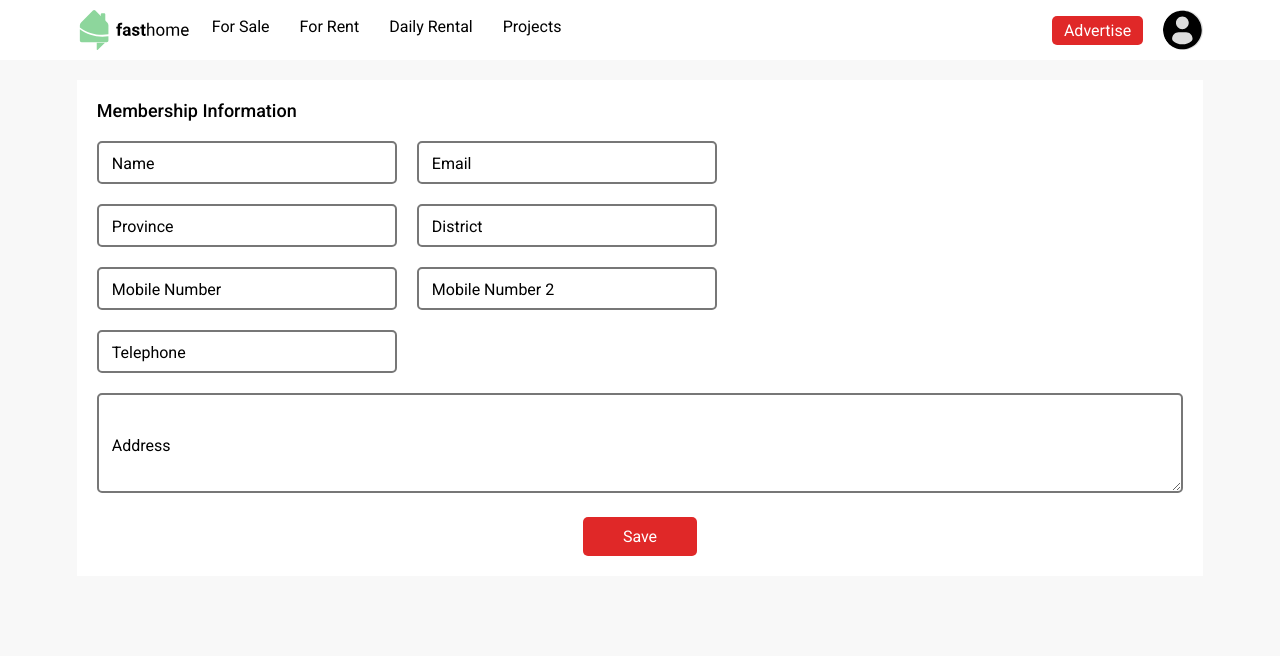
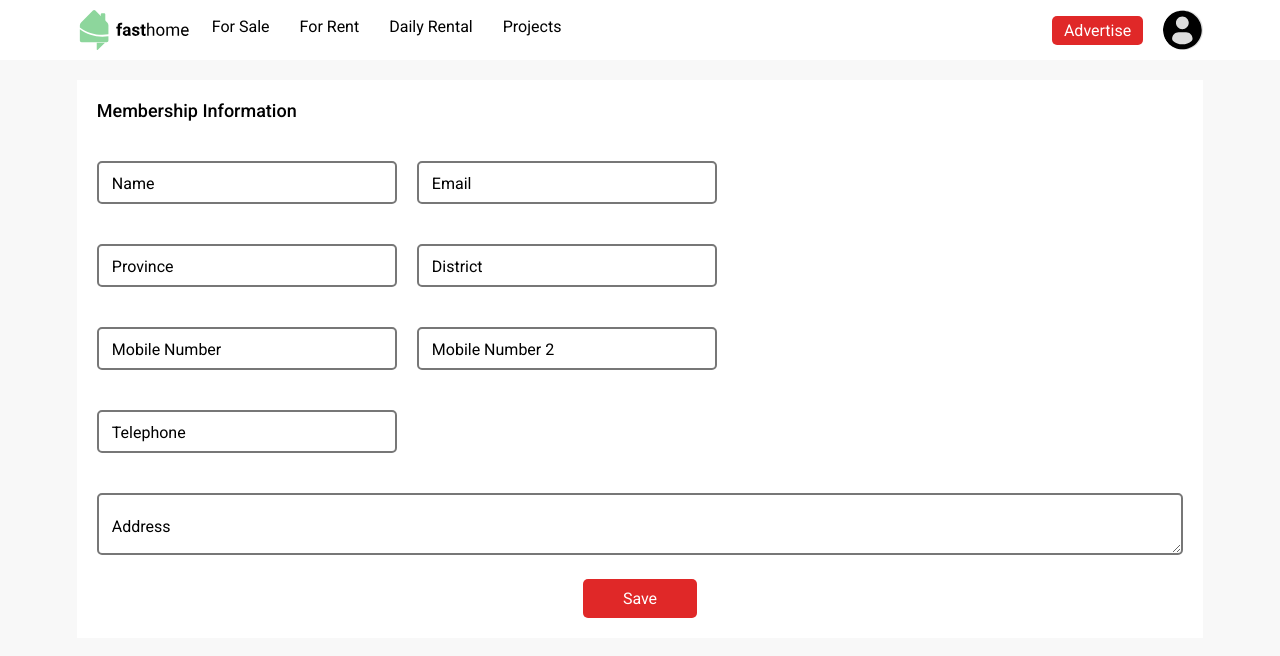
Before and after one commit to baron102/ADManagement, a Next.js app: page /profile-information in a window 1280 px wide. Shown: the top 656 px of the page. Built offline with nearby package versions, Linux system fonts and the light colour scheme; no server answers.

Commit message:
implementing formik on profile information page

```diff
--- a/pages/profile-information.tsx
+++ b/pages/profile-information.tsx
@@ -1,199 +1,107 @@
-import React, { useReducer, useEffect } from 'react';
+import React from 'react';
 import * as C from '../app/styles/profileInformation';
 import { Header } from '../app/patterns/Header';
-import { Input } from '../app/components/Input';
 import { Button } from '../app/components/Button';
 import useAuth from '../app/hooks/useAuth';
+import { Formik } from 'formik';
+import { FormikInput } from '../app/components/FormikInput';
 
-enum ActionType {
-    UPDATE_NAME = 'update_name',
-    UPDATE_EMAIL = 'update_email',
-    UPDATE_PROVINCE = 'update_province',
-    UPDATE_DISTRICT = 'update_ditrict',
-    UPDATE_MOBILE_NUMBER = 'update_mobile_number',
-    UPDATE_MOBILE_NUMBER2 = 'update_mobile_number2',
-    UPDATE_TELEPHONE = 'update_telephone',
-    UPDATE_ADDRESS = 'update_address'
+export default function ProfileInformation() {
+    const { user } = useAuth();
+
+    const initialValues = {
+        name: user?.displayName ?? '',
+        email: user?.email ?? '',
+        province: user?.province ?? '',
+        district: user?.district ?? '',
+        mobileNumber: user?.mobileNumber ?? '',
+        mobileNumber2: user?.mobileNumber2 ?? '',
+        telephone: user?.telephone ?? '',
+        address: user?.address ?? ''
     }
 
-type StateType = {
-    name: string;
-    email: string;
-    province: string;
-    district: string;
-    mobileNumber: string;
-    mobileNumber2: string;
-    telephone: string;
-    address: string;
+    function onSubmit() {
+        console.log('SUBMIT');
     }
-
-type Action = {
-    type: ActionType;
-    payload: string;
-}
-
-function reducer(state: StateType, action: Action) {
-    switch (action.type) {
-        case ActionType.UPDATE_NAME:
-            return {
-                ...state,
-                name: action.payload
-            };
-        case ActionType.UPDATE_EMAIL:
-            return {
-                ...state,
-                email: action.payload
-            };
-        case ActionType.UPDATE_PROVINCE:
-            return {
-                ...state,
-                province: action.payload
-            };
-        case ActionType.UPDATE_DISTRICT:
-            return {
-                ...state,
-                district: action.payload
-            };
-        case ActionType.UPDATE_MOBILE_NUMBER:
-            return {
-                ...state,
-                mobileNumber: action.payload
-            };
-        case ActionType.UPDATE_MOBILE_NUMBER2:
-            return {
-                ...state,
-                mobileNumber2: action.payload
-            };
-        case ActionType.UPDATE_TELEPHONE:
-            return {
-                ...state,
-                telephone: action.payload
-            };
-        case ActionType.UPDATE_ADDRESS:
-            return {
-                ...state,
-                address: action.payload
-            };
-        default:
-            return state;
-    }
-}
-
-const initialState = {
-    name: '',
-    email: '',
-    province: '',
-    district: '',
-    mobileNumber: '',
-    mobileNumber2: '',
-    telephone: '',
-    address: '',
-}
-
-export default function ProfileInformation() {
-    const [state, dispatch] = useReducer(reducer, initialState);
-    const { user } = useAuth();
-    useEffect(() => {
-        dispatch({
-            type: ActionType.UPDATE_ADDRESS,
-            payload: user?.address ?? ''
-        })
-        dispatch({
-            type: ActionType.UPDATE_DISTRICT,
-            payload: user?.district ?? ''
-        })
-        dispatch({
-            type: ActionType.UPDATE_EMAIL,
-            payload: user?.email ?? ''
-        })
-        dispatch({
-            type: ActionType.UPDATE_MOBILE_NUMBER,
-            payload: user?.mobileNumber ?? ''
-        })
-        dispatch({
-            type: ActionType.UPDATE_MOBILE_NUMBER2,
-            payload: user?.mobileNumber2 ?? ''
-        })
-        dispatch({
-            type: ActionType.UPDATE_NAME,
-            payload: user?.displayName ?? ''
-        })
-        dispatch({
-            type: ActionType.UPDATE_PROVINCE,
-            payload: user?.province ?? ''
-        })
-        dispatch({
-            type: ActionType.UPDATE_TELEPHONE,
-            payload: user?.telephone ?? ''
-        })
-    }, [user])
 
     return (
         <C.Container>
             <Header />
             <C.ProfileInfo>
                 <h1>Membership Information</h1>
+                <Formik
+                    enableReinitialize
+                    initialValues={initialValues}
+                    onSubmit={onSubmit}
+                >
+                    {({ values, errors }) => (
+                        <>
                             <C.InputContainer>
-                    <Input
-                        dispatch={dispatch}
-                        input={{ type: 'text' }}
-                        value={state.name}
+                                <FormikInput
+                                    name="name"
+                                    value={values.name}
                                     label="Name"
-                        type={ActionType.UPDATE_NAME}
+                                    error={errors.name}
+                                    type="text"
                                 />
-                    <Input
-                        dispatch={dispatch}
-                        input={{ type: 'email' }}
-                        value={state.email}
+                                <FormikInput
+                                    name="email"
+                                    value={values.email}
                                     label="Email"
-                        type={ActionType.UPDATE_EMAIL}
+                                    error={errors.email}
+                                    type="email"
                                 />
-                    <Input
-                        dispatch={dispatch}
-                        input={{ type: 'text' }}
-                        value={state.province}
+                                <FormikInput
+                                    name="province"
+                                    value={values.province}
                                     label="Province"
-                        type={ActionType.UPDATE_PROVINCE}
+                                    error={errors.province}
+                                    type="text"
                                 />
-                    <Input
-                        dispatch={dispatch}
-                        input={{ type: 'text' }}
-                        value={state.district}
+                                <FormikInput
+                                    name="district"
+                                    value={values.district}
                                     label="District"
-                        type={ActionType.UPDATE_DISTRICT}
+                                    error={errors.district}
+                                    type="text"
                                 />
-                    <Input
-                        dispatch={dispatch}
-                        input={{ type: 'text' }}
-                        value={state.mobileNumber}
+                                <FormikInput
+                                    name="mobileNumber"
+                                    value={values.mobileNumber}
                                     label="Mobile Number"
-                        type={ActionType.UPDATE_MOBILE_NUMBER}
+                                    error={errors.mobileNumber}
+                                    type="text"
                                 />
-                    <Input
-                        dispatch={dispatch}
-                        input={{ type: 'text' }}
-                        value={state.mobileNumber2}
+                                <FormikInput
+                                    name="mobileNumber2"
+                                    value={values.mobileNumber2}
                                     label="Mobile Number 2"
-                        type={ActionType.UPDATE_MOBILE_NUMBER2}
+                                    error={errors.mobileNumber2}
+                                    type="text"
                                 />
-                    <Input
-                        dispatch={dispatch}
-                        input={{ type: 'text' }}
-                        value={state.telephone}
+                                <FormikInput
+                                    name="telephone"
+                                    value={values.telephone}
                                     label="Telephone"
-                        type={ActionType.UPDATE_TELEPHONE}
+                                    error={errors.telephone}
+                                    type="text"
                                 />
                             </C.InputContainer>
-                <C.Textarea isEmpty={!state.address}>
-                    <textarea id="address" value={state.address} onChange={
-                        e => dispatch({ type: ActionType.UPDATE_ADDRESS, payload: e.target.value })
-                    } />
-                    <label htmlFor="address">Address</label>
-                </C.Textarea>
+                            <FormikInput
+                                name="address"
+                                value={values.address}
+                                label="Address"
+                                error={errors.address}
+                                type="text"
+                                isTextarea
+                            />
+                        </>
+                    )}
+                </Formik>
                 <div className="button">
                     <Button>Save</Button>
                 </div>
             </C.ProfileInfo>
-        </C.Container>
+        </C.Container >
     )
 }
```
Lines whose indentation alone changed are shown as unchanged.
